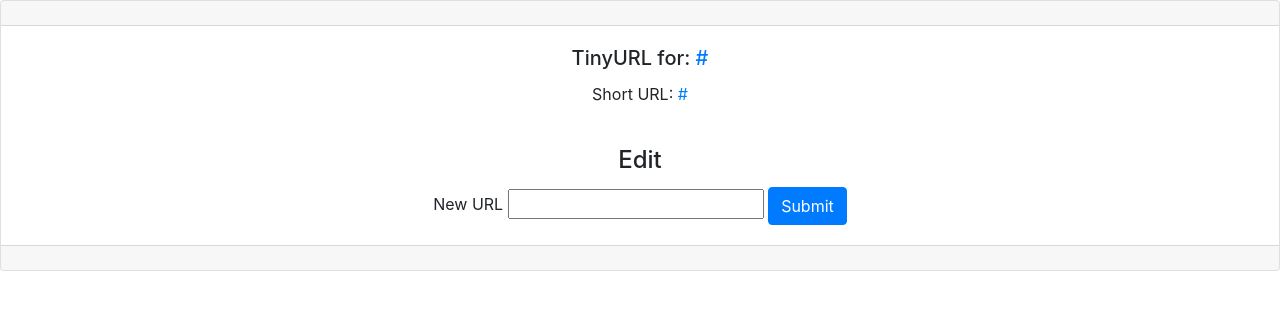
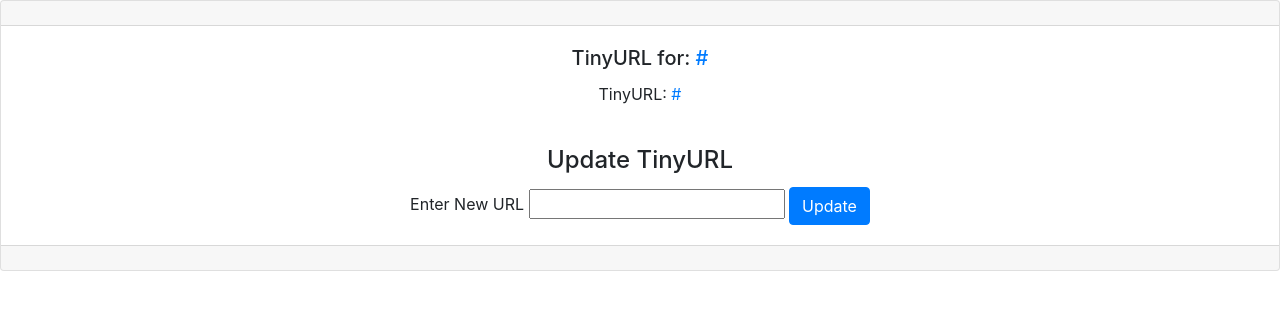
Before and after one commit to FaezCat/tinyapp, a Node server app: template views/urls_show.ejs in a window 1280 px wide. Shown: the part 56-366 px from the top of the page. Run offline with Node 20, Linux system fonts and the light colour scheme; the template is opened without the code that fills it: most values are stand-ins (such as "Sample title", 1, 10 or a date in 2020); some libraries are stand-ins or nearby versions.

Commit message:
found that a POST route to /url/:shortURL/edit was incorrectly named - changed where the POST route pointed to and its references

```diff
--- a/express_server.js
+++ b/express_server.js
@@ -236,7 +236,7 @@ app.post('/urls/:shortURL/delete', (req, res) => {
 });
 
 // handles the route for editing a shortURL; updates our urlDatabase and myURLs list then reroutes back to same page after validating cookie and user
-app.post('/urls/:shortURL/edit', (req, res) => {
+app.post('/urls/:shortURL', (req, res) => {
   const userID = req.session.user_id;
 
   if (!userID || !users[userID]) {
@@ -257,13 +257,17 @@ app.post('/urls/:shortURL/edit', (req, res) => {
 app.get('/urls/:shortURL', (req, res) => {
   const userID = req.session.user_id;
 
+  if (!urlDatabase[req.params.shortURL]) {
+    return res.status(404).send("404 short URL not found");
+  }
+
   if (!userID || !users[userID]) {
-    res.redirect('/login');
+    return res.status(401).send("Please login to view shortened URL");
   } else {
     const shortURL = req.params.shortURL;
 
     if (!urlsForUser(userID, urlDatabase)[shortURL]) {
-      return res.status(401).send("You must login to view this shortened URL");
+      return res.status(401).send("Shortened URL does not belong to user");
     }
 
     const templateVars = {
--- a/views/urls_show.ejs
+++ b/views/urls_show.ejs
@@ -12,14 +12,14 @@
       <div class="card-header"></div>
       <div class="card-body">
         <h5 class="card-title">TinyURL for: <a href="<%= longURL %>"><%= longURL %></a></h5>
-        <p class="card-text">Short URL: <a href="<%= longURL %>"><%= shortURL %></a></p>
+        <p class="card-text">TinyURL: <a href="<%= longURL %>"><%= shortURL %></a></p>
       </div>
       <div class="card-body">
-        <form action="/urls/<%= shortURL %>/edit" method="POST">
-          <h4 class="card-title">Edit</h4>
-            <label for="newLongURL">New URL</label>
+        <form action="/urls/<%= shortURL %>" method="POST">
+          <h4 class="card-title">Update TinyURL</h4>
+            <label for="newLongURL">Enter New URL</label>
             <input type="text" id="newLongURL" name="newLongURL">
-            <button type="submit" class="btn btn-primary">Submit</button>
+            <button type="submit" class="btn btn-primary">Update</button>
         </form>
       </div>
     <div class="card-footer text-muted"></div>
```
